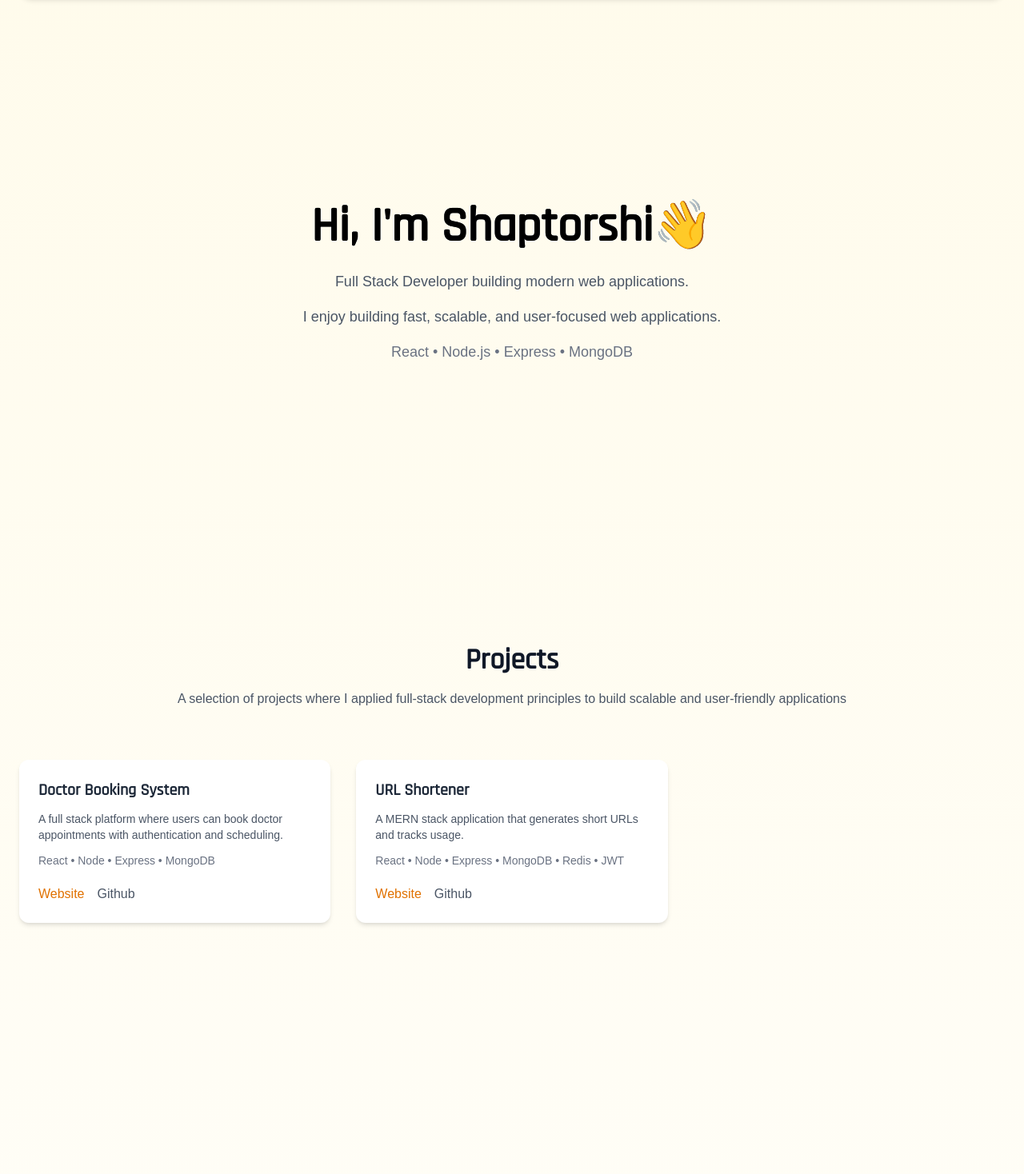
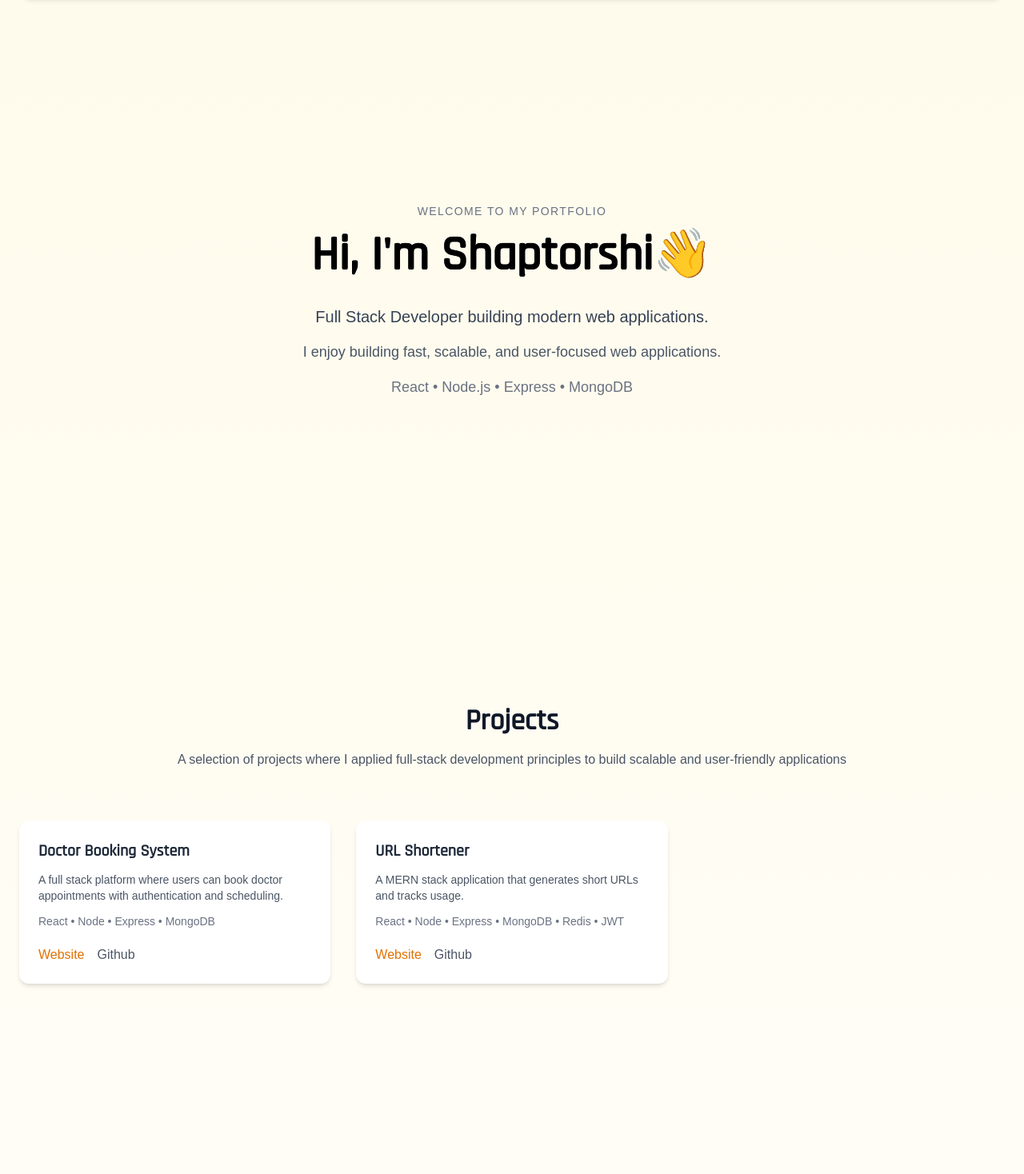
Before and after one commit to Shaptorshi/Portfolio, a React (Vite) app: page / in a window 1280 px wide. Shown: the part 162-1630 px from the top of the page at 80% size. Built offline with nearby package versions, Linux system fonts and the light colour scheme; a web font is replaced by a local one.

Commit message:
Design Changes

```diff
--- a/index.html
+++ b/index.html
@@ -4,6 +4,7 @@
 <head>
   <meta charset="UTF-8" />
   <link rel="icon" type="image/svg+xml" href="/vite.svg" />
+  <meta name="viewport" content="width=device-width, initial-scale=1.0">
   <link href="https://fonts.googleapis.com/css2?family=Orbitron:wght@400;600&family=Rajdhani:wght@400;500&display=swap"
     rel="stylesheet">
   <link rel="preconnect" href="https://fonts.googleapis.com">
--- a/package.json
+++ b/package.json
@@ -11,10 +11,12 @@
   },
   "dependencies": {
     "@tailwindcss/vite": "^4.2.1",
+    "framer-motion": "^12.35.0",
     "lucide-react": "^0.577.0",
     "react": "^19.2.0",
     "react-dom": "^19.2.0",
-    "react-icons": "^5.6.0"
+    "react-icons": "^5.6.0",
+    "react-router-dom": "^7.13.1"
   },
   "devDependencies": {
     "@eslint/js": "^9.39.1",
--- a/src/Home.jsx
+++ b/src/Home.jsx
@@ -7,7 +7,7 @@ import Hero from './components/hero'
 
 const Home = () => {
   return (
-    <div className='max-w-350 px-6 py-20 mx-auto space-y-32'>
+    <div id='home' className='max-w-350 px-6 py-20 mx-auto space-y-32'>
      <Navbar />
      <Hero />
      <Projects/>
--- a/src/components/about.jsx
+++ b/src/components/about.jsx
@@ -1,8 +1,8 @@
-
+import {motion} from 'framer-motion'
 
 const about = () => {
   return (
-    <section className="py-28">
+    <motion.section initial={{opacity:0,y:30}} whileInView={{opacity:1,y:0}} transition={{duration:0.8}} className="py-28" id='about'>
       <h2 className="samurai-font text-4xl font-bold text-gray-900 text-center">
         About Me
       </h2>
@@ -14,16 +14,16 @@ const about = () => {
 
           </p>
         </div>
-        <div className="bg-white p-8 rounded-xl shadow-md hover:shadow-xl transition">
+        <motion.div whileHover={{scale:1.03}}className="bg-white p-8 rounded-xl shadow-md hover:shadow-xl transition">
           <h3 className="samurai-font text-xl font-semibold text-gray-800 mb-4">Technologies I Work With</h3>
           <p className="cascadia text-gray-600">React • Node.js • Express • MongoDB • Redis • JWT • Tailwind</p>
           <h3 className="samurai-font text-xl font-semibold text-gray-800 mt-8 mb-4">What I Enjoy Building</h3>
           <p className="cascadia text-gray-600">
             Full Stack Web Apps, scalable backend APIs, and developer tools.
           </p>
-        </div>
+        </motion.div>
       </div>
-    </section>
+    </motion.section>
   )
 }
 
--- a/src/components/contacts.jsx
+++ b/src/components/contacts.jsx
@@ -1,8 +1,10 @@
 import {FiMail,FiGithub,FiLinkedin} from 'react-icons/fi'
+import {motion} from 'framer-motion'
 
 const contacts = () => {
   return (
-    <section className='py-28 max-w-4xl mx-auto px-6 text-center'>
+    <motion.section initial={{opacity:0,y:30}} whileInView={{opacity:1,y:0}}
+    transition={{duration:0.7}} id="contacts"className='py-28 max-w-4xl mx-auto px-6 text-center'>
       <h2 className='samurai-font mb-4 text-4xl font-bold text-gray-900'>
         Contact
       </h2>
@@ -24,7 +26,7 @@ const contacts = () => {
       <p className='cascadia mt-6 text-gray-500'>
         Let's build something great together 🚀
       </p>
-    </section>
+    </motion.section>
   )
 }
 
--- a/src/components/hero.jsx
+++ b/src/components/hero.jsx
@@ -1,16 +1,18 @@
 import React from 'react'
+import { motion } from 'framer-motion'
 
 const hero = () => {
   return (
-    <section className='text-center py-28'>
+    <motion.section className="text-center py-32 px-6" initial={{ opacity: 0, y: 40 }} animate={{ opacity: 1, y: 0 }} transition={{ duration: 0.8 }}>
+      <p className='cascadia text-sm text-gray-500 tracking-widest uppercase'>Welcome to my portfolio</p>
       <h1 className='samurai-font mt-4 text-6xl font-bold bg-linear-to-r from-gray-900 to-gray-600 bg-clip-text'>Hi, I'm Shaptorshi👋</h1>
 
-      <p className='cascadia mt-6 text-lg text-gray-600'>Full Stack Developer building modern web applications.</p>
+      <p className='cascadia mt-8 text-xl text-gray-700'>Full Stack Developer building modern web applications.</p>
       <p className='cascadia mt-4 text-lg text-gray-600'>I enjoy building fast, scalable, and user-focused web applications.</p>
       <p className='cascadia mt-4 text-lg text-gray-500'>
         React • Node.js • Express • MongoDB
       </p>
-    </section>
+    </motion.section>
   )
 }
 
--- a/src/components/navbar.jsx
+++ b/src/components/navbar.jsx
@@ -1,18 +1,18 @@
-import React from 'react'
+import {motion} from 'framer-motion'
 
 const navbar = () => {
     return (
-        <nav className='samurai-font text-2xl bg-amber-500 shadow-md sticky top-0 z-50 rounded-2xl p-2'>
+        <motion.nav initial={{y:-100}} animate={{y:0}} transition={{duration:1.2}}className='samurai-font text-2xl bg-amber-500 shadow-md sticky top-0 z-50 rounded-2xl p-2'>
             <div className='max-w-7xl mx-auto flex justify-between items-center py-4 px-6 text-gray-900 font-semibold'>
                 <h1>Portfolio</h1>
                 <ul className='flex gap-8 text-gray-900'>
-                    <li className='hover:text-white transition duration-300 cursor-pointer'>Home</li>
-                    <li className='hover:text-white transition duration-300 cursor-pointer'>Projects</li>
-                    <li className='hover:text-white transition duration-300 cursor-pointer'>Contacts</li>
-                    <li className='hover:text-white transition duration-300 cursor-pointer'>About</li>
+                    <li className='hover:text-white transition duration-300 cursor-pointer'><a href="#home">Home</a></li>
+                    <li className='hover:text-white transition duration-300 cursor-pointer'><a href="#projects">Projects</a></li>
+                    <li className='hover:text-white transition duration-300 cursor-pointer'><a href="#contacts">Contacts</a></li>
+                    <li className='hover:text-white transition duration-300 cursor-pointer'><a href="#about">About</a></li>
                 </ul>
             </div>
-        </nav>
+        </motion.nav>
     )
 }
 
--- a/src/components/projects.jsx
+++ b/src/components/projects.jsx
@@ -1,5 +1,5 @@
 import React from 'react'
-
+import { motion } from 'framer-motion'
 const proj = [
   {
     title: "Doctor Booking System",
@@ -19,12 +19,13 @@ const proj = [
 
 const projects = () => {
   return (
-    <div className='py-28'>
+    <div id='projects'>
+      <motion.section className='py-32' initial={{ opacity: 0, y: 30 }} whileInView={{ opacity: 1, y: 0 }} transition={{ duration: 0.6 }}>
         <h2 className='samurai-font text-4xl font-bold text-gray-900 text-center'>Projects</h2>
 
         <p className='cascadia text-gray-600 text-center mt-4 mx-auto'>A selection of projects where I applied full-stack development principles to build scalable and user-friendly applications</p>
 
-      <div className='grid md:grid-cols-2 lg:grid-cols-3 gap-8 mt-16'>
+        <motion.div whileHover={{ scale: 1.05 }} transition={{ duration: 0.5 }} className='grid md:grid-cols-2 lg:grid-cols-3 gap-8 mt-16'>
           {proj.map((project, idx) => {
             return (
               <div key={idx} className='bg-white p-6 rounded-xl shadow-md hover:shadow-xl hover:-translate-y-1 transition'>
@@ -38,7 +39,8 @@ const projects = () => {
               </div>
             )
           })}
-      </div>
+        </motion.div>
+      </motion.section>
     </div>
   )
 }
```
Also changed, not shown: 1 other file (tests, documents, lock files or other folders). Lines whose indentation alone changed are shown as unchanged.
